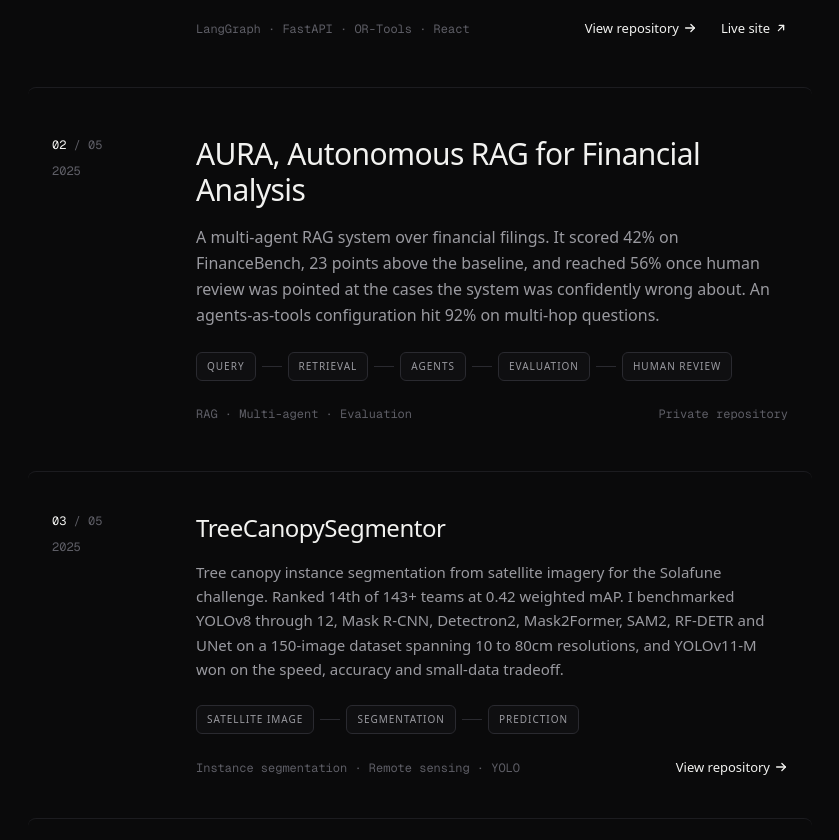
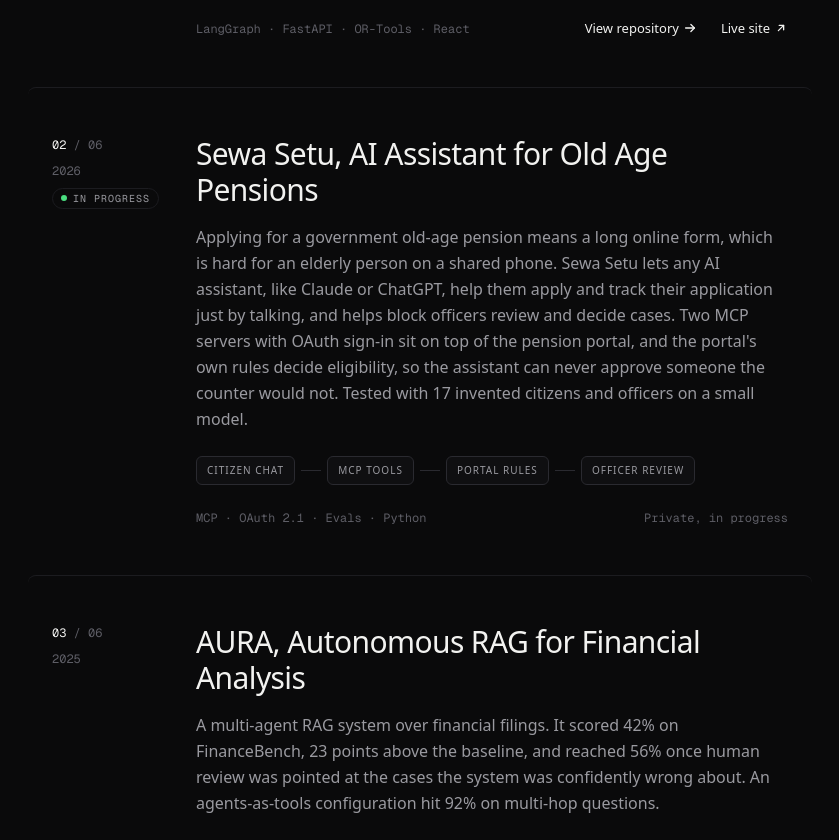
Before and after one commit to vaibhavdabas16/portfolio, a Next.js app: page / in a window 1280 px wide. Shown: the part 1940-2780 px from the top of the page, without its empty margins (372-1211 px from the left). Built offline with nearby package versions, Linux system fonts and the light colour scheme.

Commit message:
content: add Sewa Setu, the pension assistant in progress

```diff
--- a/src/data/portfolio.ts
+++ b/src/data/portfolio.ts
@@ -81,6 +81,17 @@ export const projects: Project[] = [
     repo: "https://github.com/vaibhavdabas16/TravelAgent",
     featured: true,
     pipeline: ["Intent", "Discovery", "Route optimizer", "Hotels & flights", "Itinerary"],
+  },
+  {
+    slug: "sewa-setu",
+    name: "Sewa Setu, AI Assistant for Old Age Pensions",
+    description:
+      "Applying for a government old-age pension means a long online form, which is hard for an elderly person on a shared phone. Sewa Setu lets any AI assistant, like Claude or ChatGPT, help them apply and track their application just by talking, and helps block officers review and decide cases. Two MCP servers with OAuth sign-in sit on top of the pension portal, and the portal's own rules decide eligibility, so the assistant can never approve someone the counter would not. Tested with 17 invented citizens and officers on a small model.",
+    tags: ["MCP", "OAuth 2.1", "Evals", "Python"],
+    year: "2026",
+    status: "In progress",
+    featured: true,
+    pipeline: ["Citizen chat", "MCP tools", "Portal rules", "Officer review"],
   },
   {
     slug: "aura",
```
